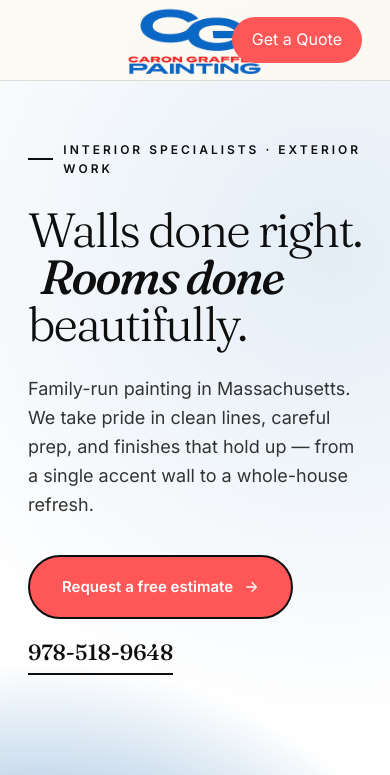
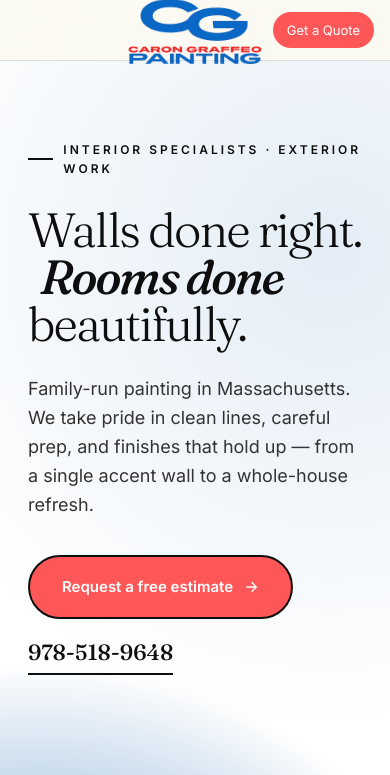
Before and after one commit to tcaron146/cngupload, a website: page cng.html in a window 390 px wide. Shown: the top 775 px of the page. Drawn offline with Linux system fonts and the light colour scheme.

Commit message:
Mobile nav: smaller logo, tighter navbar, smaller CTA

```diff
--- a/cng.html
+++ b/cng.html
@@ -71,8 +71,11 @@
   .cta:hover{transform:translateY(-2px)}
   .nav-phone{display:none}
   @media(max-width:780px){
+    .nav-inner{height:60px;padding:0 16px;}
     .nav-links a:not(.cta){display:none}
     .nav-phone{display:inline-block;font-size:13px;font-weight:600}
+    .logo-slot img{height:130px;}
+    .cta{padding:8px 14px;font-size:13px;}
   }
 
   /* ---------- HERO ---------- */
```
Also changed, not shown: public/index.html (+3 -0 lines).
